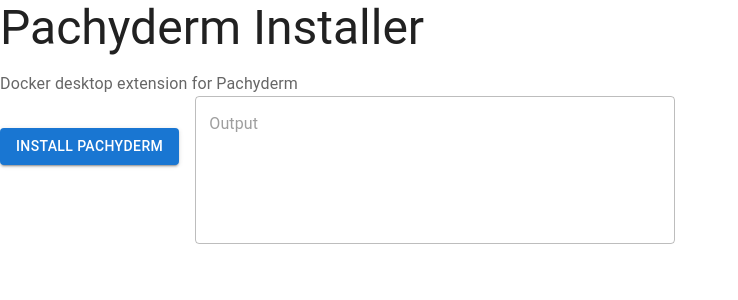
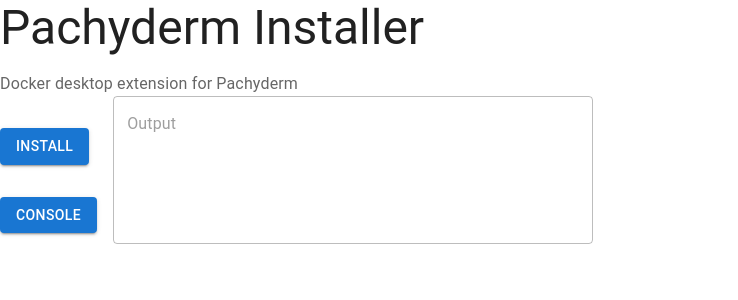
Before and after one commit to pachyderm/ddextension, a React (Create React App) app in the folder ui/: page / in a window 1280 px wide. Shown: the top 300 px of the page, without its empty margins (0-738 px from the left). Built offline with nearby package versions, Linux system fonts and the light colour scheme; what @docker/docker-mui-theme, @docker/extension-api-client would draw is missing.

Commit message:
Add link to open console from extension

```diff
--- a/ui/src/App.tsx
+++ b/ui/src/App.tsx
@@ -3,6 +3,7 @@
 import { createDockerDesktopClient } from "@docker/extension-api-client";
 import { Grid, Stack, TextField, Typography } from "@mui/material";
 import { updatePach } from "./helper/pachinstaller";
+import { openBrowser } from "./helper/utils";
 
 // Note: This line relies on Docker Desktop's presence as a host application.
 // If you're running this React app in a browser, it won't work properly.
@@ -33,7 +34,17 @@
                 setResponse(pachResult);
               }}
             >
-              Install Pachyderm
+              Install
+            </Button>
+          </Stack>
+          <Stack direction="row" alignItems="start" spacing={2} sx={{ mt: 4 }}>
+            <Button
+              variant="contained"
+              onClick={async () => {
+                await openBrowser(ddClient, "http://localhost");
+              }}
+            >
+              Console
             </Button>
           </Stack>
         </Grid>
--- a/ui/src/helper/pachinstaller.ts
+++ b/ui/src/helper/pachinstaller.ts
@@ -1,4 +1,5 @@
 import { v1 } from "@docker/extension-api-client-types";
+import { isWindows } from "./utils"
 
 export const DockerDesktop = "docker-desktop";
 export const CurrentExtensionContext = "currentExtensionContext";
@@ -13,7 +14,7 @@
     let kcbin = "kubectl";
     var result = new String("Go to http://localhost\n\n");
     result = result.concat("Operations logs...\n");
-    if (ddClient.host.platform === "win32") {
+    if (isWindows()) {
         run = "run.ps1";
         helmbin = "helm.exe";
         kcbin = "kubectl.exe";
--- /dev/null
+++ b/ui/src/helper/utils.ts
@@ -0,0 +1,26 @@
+import { v1 } from "@docker/extension-api-client-types"
+
+/**
+ * openBrowser opens a URL in the host system's browser
+ */
+export async function openBrowser(ddClient: v1.DockerDesktopClient, url: string) {
+  return ddClient.host.openExternal(url)
+}
+
+/**
+ * isWindows detects if the current host system is Windows. We rely on the
+ * assumption that the Electron instance will give us the right `userAgent`
+ * string.
+ */
+export function isWindows() {
+  return navigator.userAgent.match(/Windows/i)
+}
+
+/**
+ * isMacOS detects if the current host system is MacOS. We rely on the
+ * assumption that the Electron instance will give us the right `userAgent`
+ * string.
+ */
+export function isMacOS() {
+  return navigator.userAgent.match(/Macintosh/i)
+}
```
